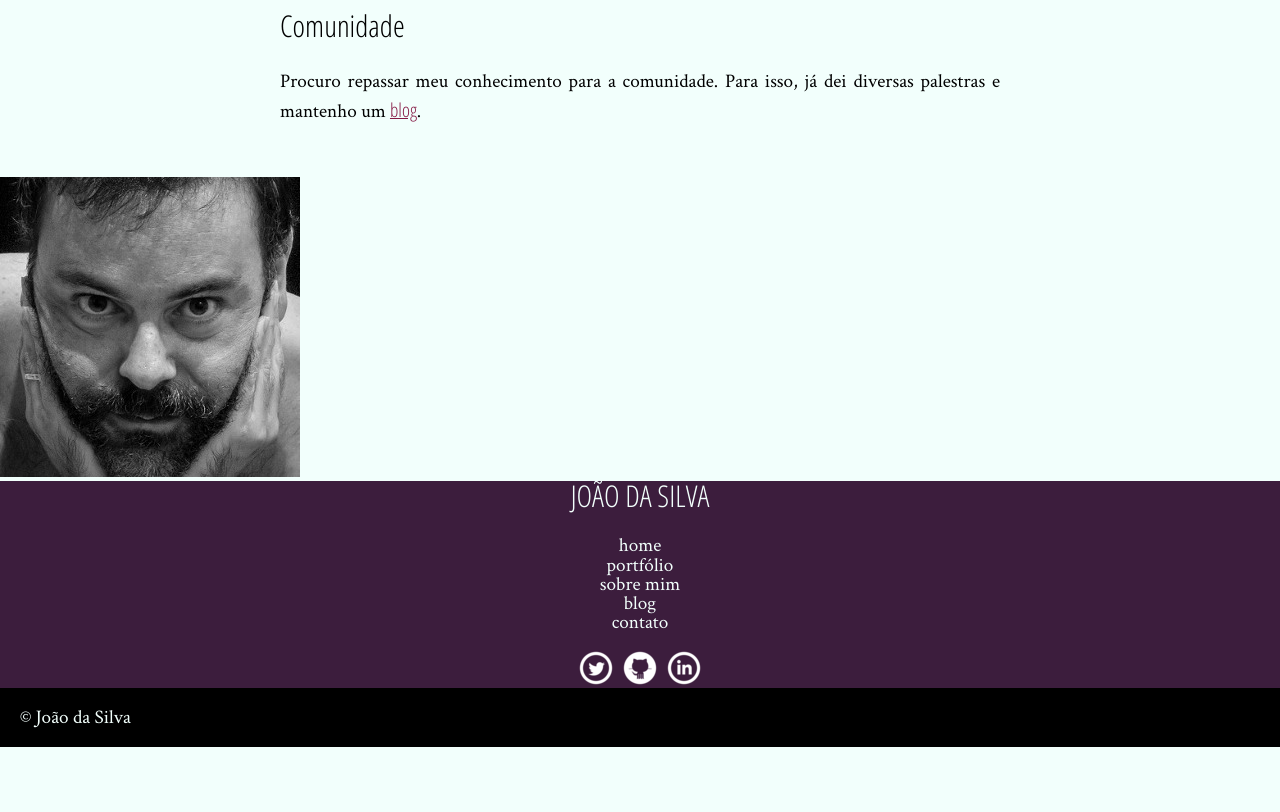
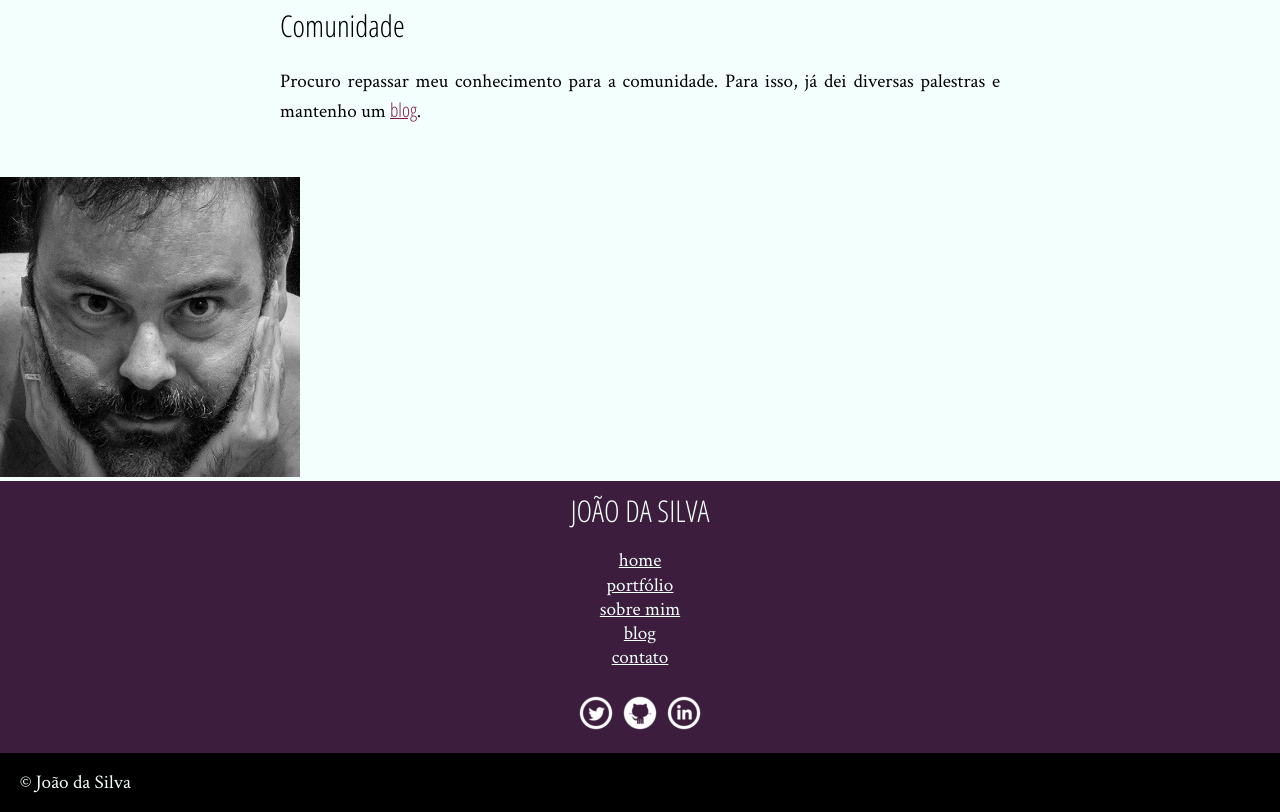
Before and after one commit to lurroque/projeto-html, a plain HTML site: page index.html in a window 1280 px wide. Shown: the part 1698-2510 px from the top of the page. Before the commit the page ends 2445 px from the top, so only its background shows below. Drawn offline with Linux system fonts and the light colour scheme.

Commit message:
Melhorias no layout(espaçamentos - Padding e margin)

```diff
--- a/index.html
+++ b/index.html
@@ -3,6 +3,7 @@
     <head>
         <meta charset="UTF-8">
         <title>João da Silva</title>
+        <link rel="icon" href="favicon.png">
         <link rel="stylesheet" href="reset.css">
         <link rel="stylesheet" href="main.css">
         <link href="https://fonts.googleapis.com/css?family=Crimson+Text|Open+Sans+Condensed:300" rel="stylesheet">
--- a/main.css
+++ b/main.css
@@ -30,25 +30,28 @@ h1, h2 {
 p {
     text-align: justify;
     margin: 20px 0px;
-
 }
 blockquote {
     background-color: #D9E5E3;
     padding: 20px 40px;
     border: 10px solid #C2CCCA;
+    border-bottom-color: #333;
+    border-right-color: #FFF;
     width: 250px;
     box-sizing: border-box;
-    border-bottom-color: #333;
-    border-right-color: #FFF;
 }
 aside {
     background-color: #3C1D3D;
     color: #F2FFFC;
     text-align: center;
+    padding: 15px;
+}
+aside li {
+    margin: 5px 0px;
 }
 aside a {
     color: #F2FFFC;
-    text-decoration: none;
+    /* text-decoration: none; */
     text-transform: lowercase;
 }
 aside h1 {
```
Also changed, not shown: blog.html (+1 -1 lines). Lines whose indentation alone changed are shown as unchanged.
